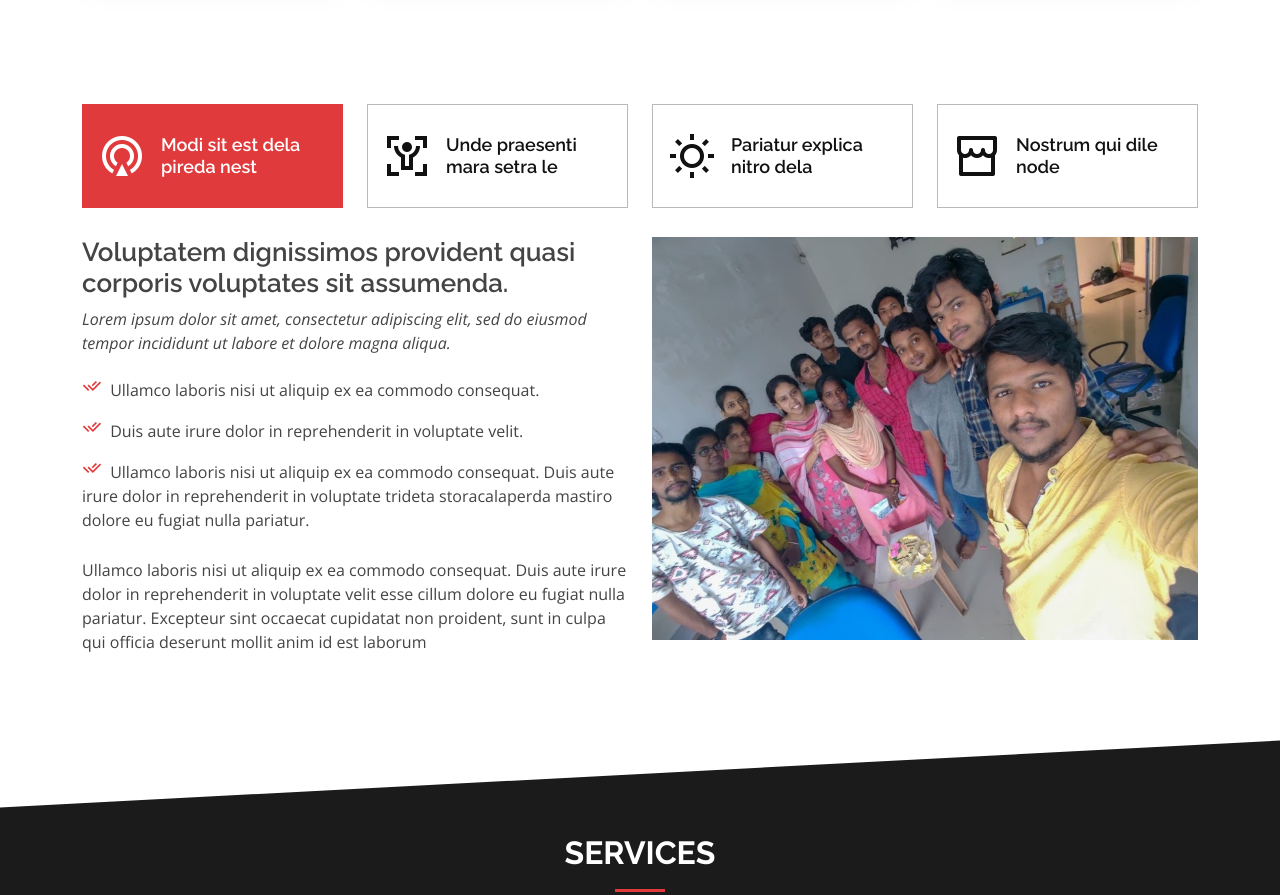
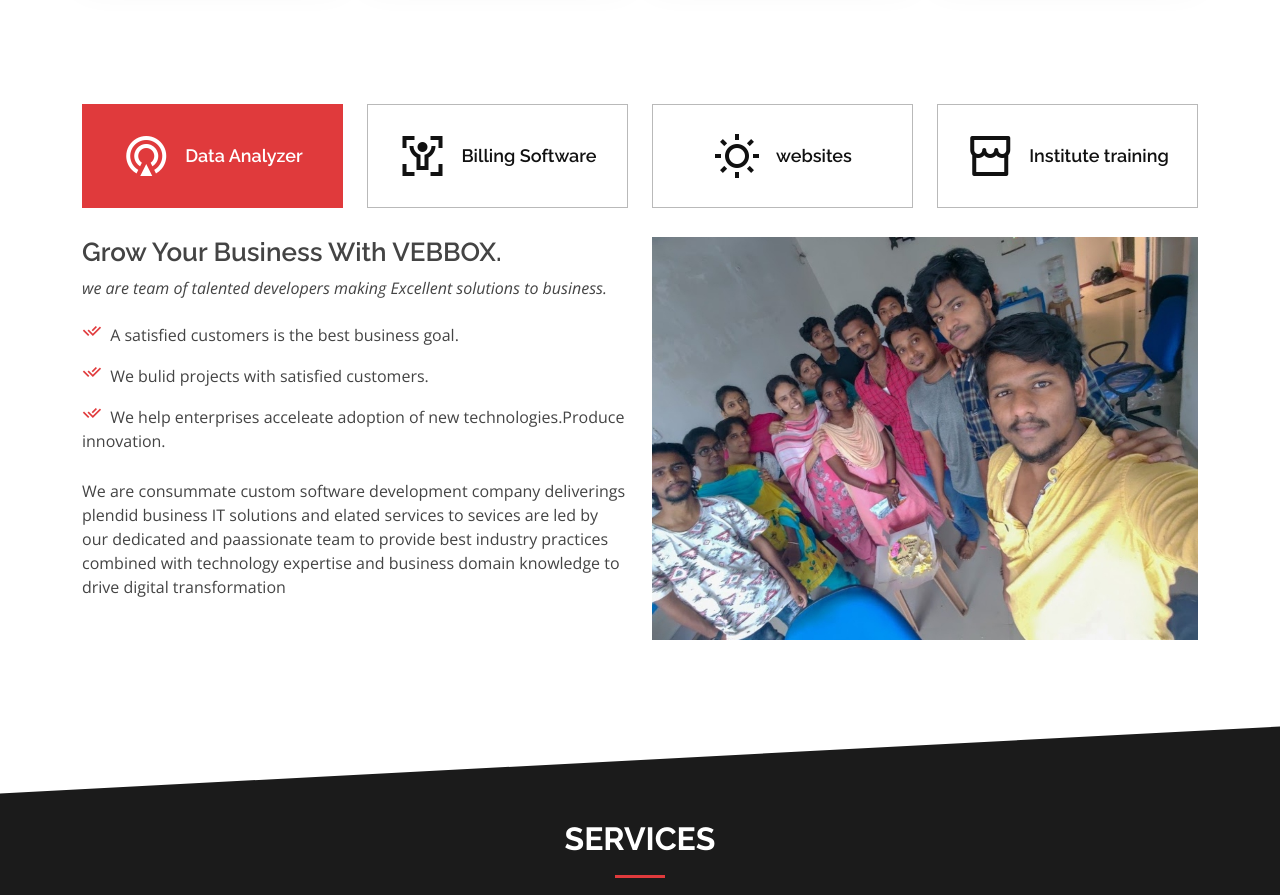
Before and after one commit to Mhdanas4631/VEBBOX-s-w, a plain HTML site: page index.html in a window 1280 px wide. Shown: the part 1940-2835 px from the top of the page. Drawn offline with nearby package versions, Linux system fonts and the light colour scheme.

Commit message:
vebbox
changed teams

```diff
--- a/index.html
+++ b/index.html
@@ -214,25 +214,25 @@
           <li class="nav-item col-3">
             <a class="nav-link active show" data-bs-toggle="tab" data-bs-target="#tab-1">
               <i class="ri-gps-line"></i>
-              <h4 class="d-none d-lg-block">Modi sit est dela pireda nest</h4>
+              <h4 class="d-none d-lg-block">Data Analyzer</h4>
             </a>
           </li>
           <li class="nav-item col-3">
             <a class="nav-link" data-bs-toggle="tab" data-bs-target="#tab-2">
               <i class="ri-body-scan-line"></i>
-              <h4 class="d-none d-lg-block">Unde praesenti mara setra le</h4>
+              <h4 class="d-none d-lg-block">Billing Software</h4>
             </a>
           </li>
           <li class="nav-item col-3">
             <a class="nav-link" data-bs-toggle="tab" data-bs-target="#tab-3">
               <i class="ri-sun-line"></i>
-              <h4 class="d-none d-lg-block">Pariatur explica nitro dela</h4>
+              <h4 class="d-none d-lg-block">websites</h4>
             </a>
           </li>
           <li class="nav-item col-3">
             <a class="nav-link" data-bs-toggle="tab" data-bs-target="#tab-4">
               <i class="ri-store-line"></i>
-              <h4 class="d-none d-lg-block">Nostrum qui dile node</h4>
+              <h4 class="d-none d-lg-block">Institute training</h4>
             </a>
           </li>
         </ul>
@@ -241,20 +241,18 @@
           <div class="tab-pane active show" id="tab-1">
             <div class="row">
               <div class="col-lg-6 order-2 order-lg-1 mt-3 mt-lg-0" data-aos="fade-up" data-aos-delay="100">
-                <h3>Voluptatem dignissimos provident quasi corporis voluptates sit assumenda.</h3>
+                <h3>Grow Your Business With VEBBOX.</h3>
                 <p class="fst-italic">
-                  Lorem ipsum dolor sit amet, consectetur adipiscing elit, sed do eiusmod tempor incididunt ut labore et dolore
-                  magna aliqua.
+                  we are team of talented developers making Excellent solutions to business.
                 </p>
                 <ul>
-                  <li><i class="ri-check-double-line"></i> Ullamco laboris nisi ut aliquip ex ea commodo consequat.</li>
-                  <li><i class="ri-check-double-line"></i> Duis aute irure dolor in reprehenderit in voluptate velit.</li>
-                  <li><i class="ri-check-double-line"></i> Ullamco laboris nisi ut aliquip ex ea commodo consequat. Duis aute irure dolor in reprehenderit in voluptate trideta storacalaperda mastiro dolore eu fugiat nulla pariatur.</li>
+                  <li><i class="ri-check-double-line"></i> A satisfied customers is the best business goal.</li>
+                  <li><i class="ri-check-double-line"></i> We bulid projects with satisfied customers.</li>
+                  <li><i class="ri-check-double-line"></i> We help enterprises acceleate adoption of new technologies.Produce innovation.</li>
                 </ul>
                 <p>
-                  Ullamco laboris nisi ut aliquip ex ea commodo consequat. Duis aute irure dolor in reprehenderit in voluptate
-                  velit esse cillum dolore eu fugiat nulla pariatur. Excepteur sint occaecat cupidatat non proident, sunt in
-                  culpa qui officia deserunt mollit anim id est laborum
+                  We are consummate custom software development company deliverings plendid business IT solutions and elated services to sevices are led by our
+                  dedicated and paassionate team to provide best industry practices combined with technology expertise and business domain knowledge to drive digital transformation
                 </p>
               </div>
               <div class="col-lg-6 order-1 order-lg-2 text-center" data-aos="fade-up" data-aos-delay="200">
```
